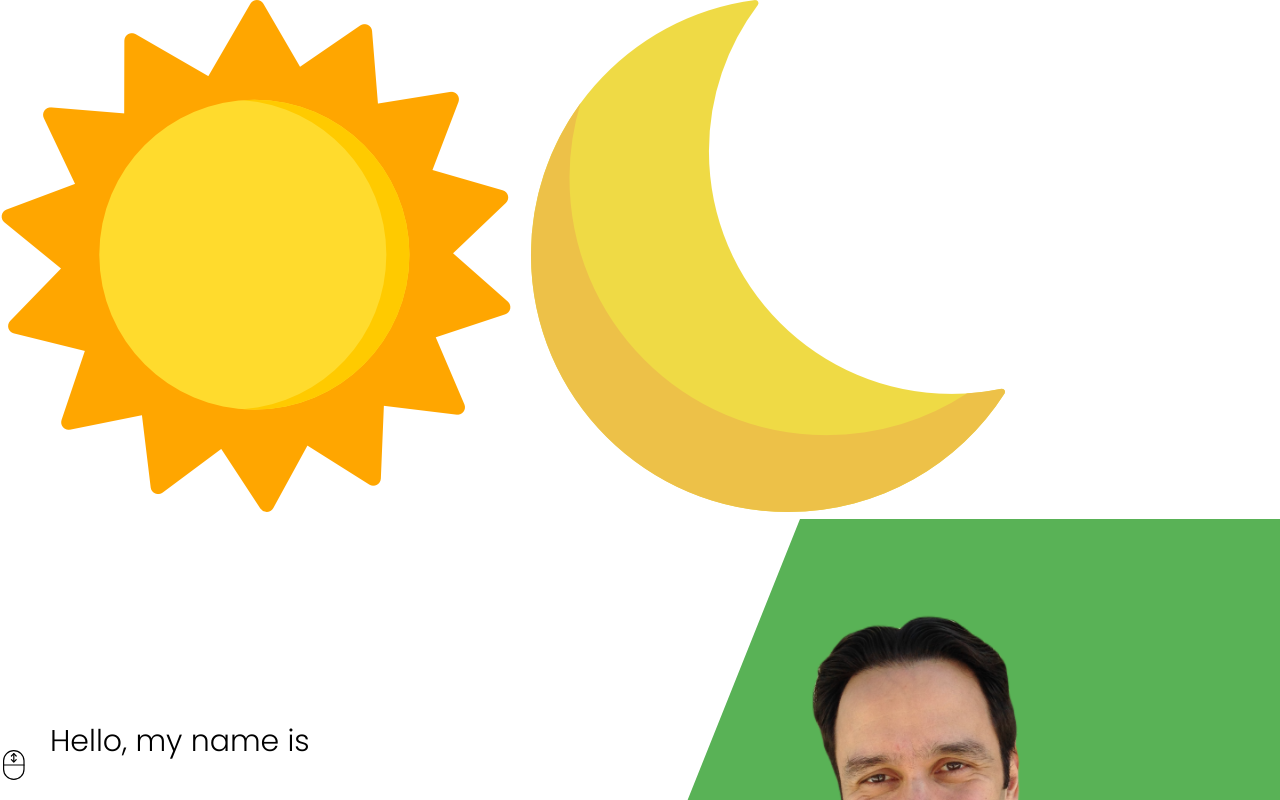
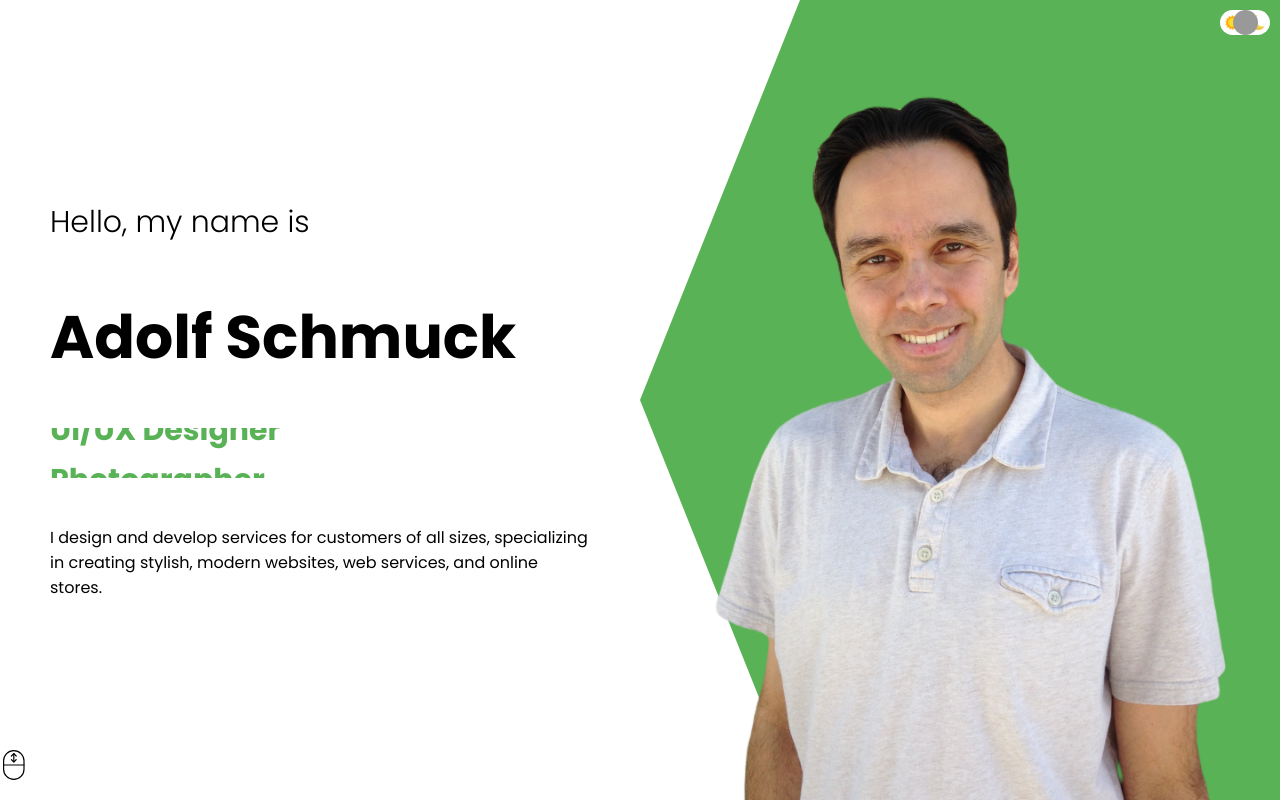
Before and after one commit to answebdev/react-portfolio, a React (Create React App) app: page / in a window 1280 px wide. Shown: the top 800 px of the page. Built offline with nearby package versions, Linux system fonts and the light colour scheme.

Commit message:
add toggle component CSS

```diff
--- a/src/components/Toggle/Toggle.css
+++ b/src/components/Toggle/Toggle.css
@@ -0,0 +1,28 @@
+.toggle {
+  width: 50px;
+  height: 25px;
+  border-radius: 20px;
+  border: 1pz solid #999;
+  background-color: white;
+  position: fixed;
+  top: 10px;
+  right: 10px;
+  z-index: 999;
+  display: flex;
+  align-items: center;
+  justify-content: space-around;
+}
+
+.toggle-icon {
+  width: 15px;
+  height: 15px;
+}
+
+.toggle-button {
+  width: 25px;
+  height: 25px;
+  border-radius: 50%;
+  background-color: #999999;
+  position: absolute;
+  cursor: pointer;
+}
--- a/src/components/Toggle/Toggle.js
+++ b/src/components/Toggle/Toggle.js
@@ -8,6 +8,11 @@
     <div className='toggle'>
       <img src={Sun} alt='' className='toggle-icon' />
       <img src={Moon} alt='' className='toggle-icon' />
+      <div
+        className='toggle-button'
+        // onClick={handleClick}
+        // style={{ left: theme.state.darkMode ? 0 : 25 }}
+      ></div>
     </div>
   );
 };
```
